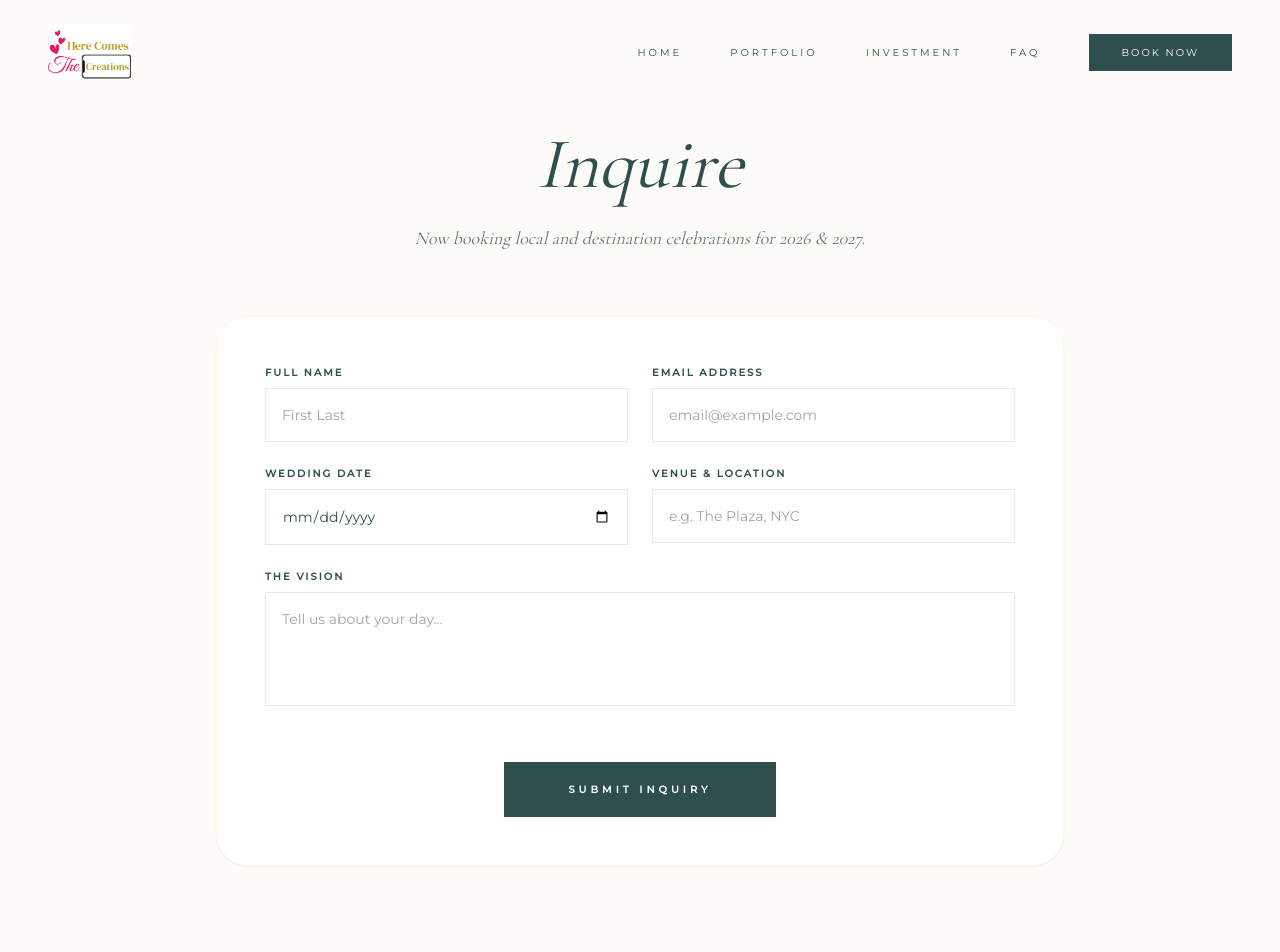
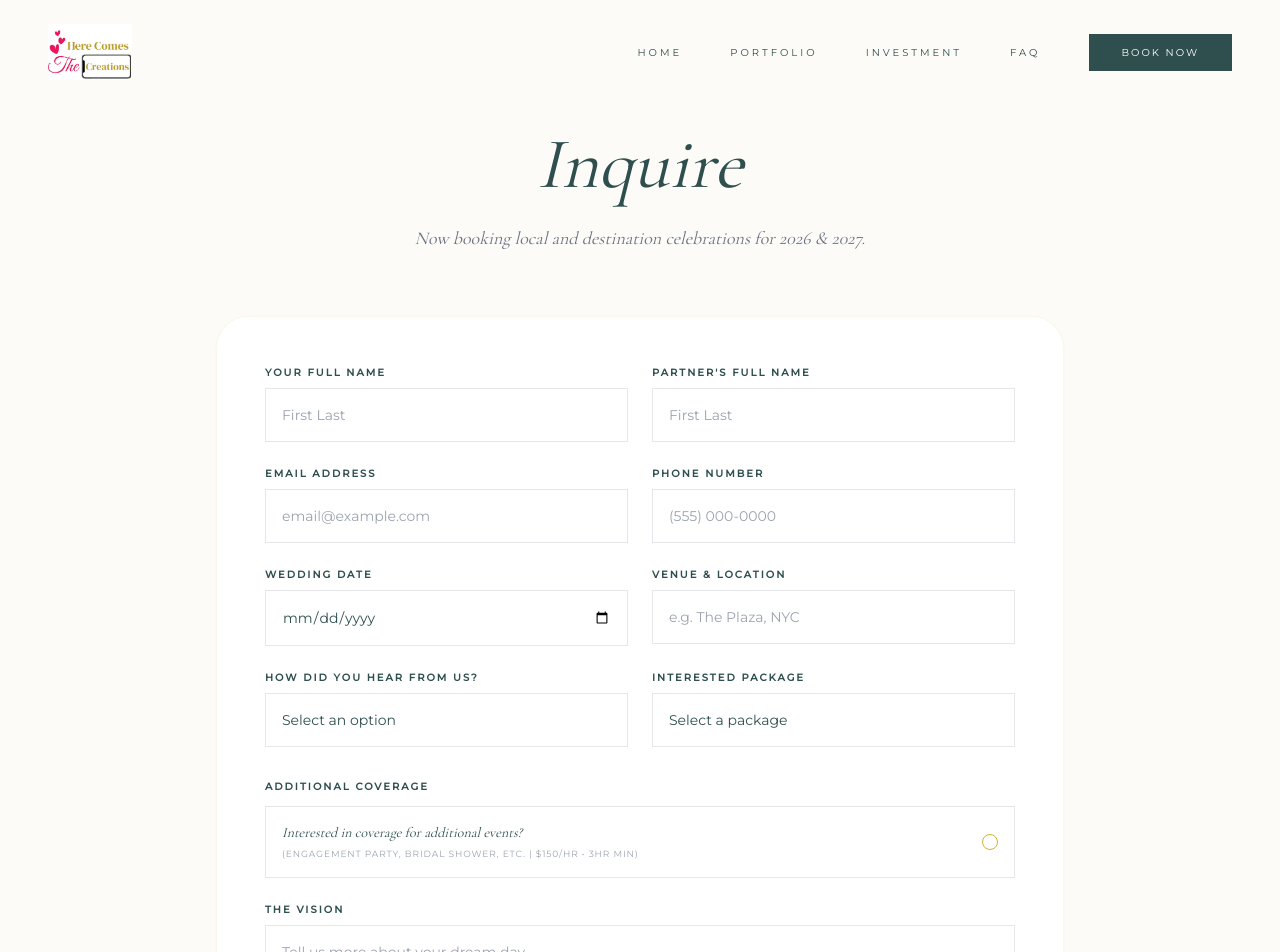
Before and after one commit to justinfei9/HereComesTheCreation, a React (Vite) app: page /#/contact in a window 1280 px wide. Shown: the top 952 px of the page. Built offline with nearby package versions, Linux system fonts and the light colour scheme.

Commit message:
updating form

```diff
--- a/components/ContactForm.tsx
+++ b/components/ContactForm.tsx
@@ -2,27 +2,28 @@ import { useState } from 'react';
 
 export default function ContactForm() {
   const [result, setResult] = useState("");
+  const [extraEvents, setExtraEvents] = useState(false);
 
-const onSubmit = async (event: any) => {
+  const onSubmit = async (event: any) => {
     event.preventDefault();
     setResult("Sending....");
 
     const formData = new FormData(event.target);
     const accessKey = import.meta.env.VITE_WEB3FORMS_ACCESS_KEY;
 
-    // Safety check: If the key is missing, stop and show error
     if (!accessKey) {
       setResult("Configuration Error: Access Key Missing");
-      console.error("VITE_WEB3FORMS_ACCESS_KEY is not defined in the environment.");
       return;
     }
 
     formData.append("access_key", accessKey);
+    // Explicitly add the state of the toggle button to the form data
+    formData.append("Interested_in_Additional_Events", extraEvents ? "Yes" : "No");
 
     try {
       const response = await fetch("https://api.web3forms.com/submit", {
         method: "POST",
-        body: formData // Sending as FormData is correct for Web3Forms
+        body: formData
       });
 
       const data = await response.json();
@@ -30,6 +31,7 @@ const onSubmit = async (event: any) => {
       if (data.success) {
         setResult("Thank you! Your inquiry has been sent.");
         event.target.reset();
+        setExtraEvents(false);
       } else {
         setResult(data.message || "Error submitting form");
       }
@@ -38,23 +40,27 @@ const onSubmit = async (event: any) => {
     }
   };
 
-
   return (
     <div className="w-full">
       <form onSubmit={onSubmit} className="space-y-6">
 
-        {/* Simple Input Grid */}
         <div className="grid grid-cols-1 md:grid-cols-2 gap-6">
 
           {/* Full Name */}
           <div className="flex flex-col space-y-2 text-left">
-            <label className="text-[10px] font-bold uppercase tracking-[0.2em] text-wedding-slate">Full Name</label>
+            <label className="text-[10px] font-bold uppercase tracking-[0.2em] text-wedding-slate">Your Full Name</label>
             <input
-              type="text"
-              name="name"
-              placeholder="First Last"
+              type="text" name="name" placeholder="First Last" required
               className="w-full p-4 border border-gray-200 bg-white focus:border-wedding-gold outline-none transition-all text-wedding-slate rounded-none text-sm"
-              required
+            />
+          </div>
+
+          {/* Fiance Full Name */}
+          <div className="flex flex-col space-y-2 text-left">
+            <label className="text-[10px] font-bold uppercase tracking-[0.2em] text-wedding-slate">Partner's Full Name</label>
+            <input
+              type="text" name="fiance_name" placeholder="First Last" required
+              className="w-full p-4 border border-gray-200 bg-white focus:border-wedding-gold outline-none transition-all text-wedding-slate rounded-none text-sm"
             />
           </div>
 
@@ -62,11 +68,17 @@ const onSubmit = async (event: any) => {
           <div className="flex flex-col space-y-2 text-left">
             <label className="text-[10px] font-bold uppercase tracking-[0.2em] text-wedding-slate">Email Address</label>
             <input
-              type="email"
-              name="email"
-              placeholder="email@example.com"
+              type="email" name="email" placeholder="email@example.com" required
               className="w-full p-4 border border-gray-200 bg-white focus:border-wedding-gold outline-none transition-all text-wedding-slate rounded-none text-sm"
-              required
+            />
+          </div>
+
+          {/* Phone Number */}
+          <div className="flex flex-col space-y-2 text-left">
+            <label className="text-[10px] font-bold uppercase tracking-[0.2em] text-wedding-slate">Phone Number</label>
+            <input
+              type="tel" name="phone" placeholder="(555) 000-0000" required
+              className="w-full p-4 border border-gray-200 bg-white focus:border-wedding-gold outline-none transition-all text-wedding-slate rounded-none text-sm"
             />
           </div>
 
@@ -74,10 +86,8 @@ const onSubmit = async (event: any) => {
           <div className="flex flex-col space-y-2 text-left">
             <label className="text-[10px] font-bold uppercase tracking-[0.2em] text-wedding-slate">Wedding Date</label>
             <input
-              type="date"
-              name="wedding_date"
+              type="date" name="wedding_date" required
               className="w-full p-4 border border-gray-200 bg-white focus:border-wedding-gold outline-none transition-all text-wedding-slate rounded-none text-sm cursor-pointer"
-              required
             />
           </div>
 
@@ -85,28 +95,72 @@ const onSubmit = async (event: any) => {
           <div className="flex flex-col space-y-2 text-left">
             <label className="text-[10px] font-bold uppercase tracking-[0.2em] text-wedding-slate">Venue & Location</label>
             <input
-              type="text"
-              name="venue"
-              placeholder="e.g. The Plaza, NYC"
+              type="text" name="venue" placeholder="e.g. The Plaza, NYC" required
               className="w-full p-4 border border-gray-200 bg-white focus:border-wedding-gold outline-none transition-all text-wedding-slate rounded-none text-sm"
-              required
             />
           </div>
+
+          {/* Referral Source */}
+          <div className="flex flex-col space-y-2 text-left">
+            <label className="text-[10px] font-bold uppercase tracking-[0.2em] text-wedding-slate">How did you hear from us?</label>
+            <select
+              name="referral" required
+              className="w-full p-4 border border-gray-200 bg-white focus:border-wedding-gold outline-none transition-all text-wedding-slate rounded-none text-sm appearance-none"
+            >
+              <option value="">Select an option</option>
+              <option value="Instagram">Instagram</option>
+              <option value="TikTok">TikTok</option>
+              <option value="Referral">Referral</option>
+              <option value="Google">Google</option>
+              <option value="Other">Other</option>
+            </select>
+          </div>
+
+          {/* Package Interest */}
+          <div className="flex flex-col space-y-2 text-left">
+            <label className="text-[10px] font-bold uppercase tracking-[0.2em] text-wedding-slate">Interested Package</label>
+            <select
+              name="package" required
+              className="w-full p-4 border border-gray-200 bg-white focus:border-wedding-gold outline-none transition-all text-wedding-slate rounded-none text-sm appearance-none"
+            >
+              <option value="">Select a package</option>
+              <option value="Essential">Essential Collection</option>
+              <option value="Luxury">Luxury Collection</option>
+              <option value="Bespoke">Bespoke / Destination</option>
+            </select>
+          </div>
+        </div>
+
+        {/* Additional Events Toggle Button */}
+        <div className="flex flex-col space-y-3 pt-2">
+          <label className="text-[10px] font-bold uppercase tracking-[0.2em] text-wedding-slate text-left">Additional Coverage</label>
+          <button
+            type="button"
+            onClick={() => setExtraEvents(!extraEvents)}
+            className={`w-full p-4 text-left transition-all border ${extraEvents ? 'border-wedding-gold bg-wedding-gold/5' : 'border-gray-200 bg-white'}`}
+          >
+            <div className="flex items-center justify-between">
+              <div>
+                <p className="text-sm font-serif italic text-wedding-slate">Interested in coverage for additional events?</p>
+                <p className="text-[9px] uppercase tracking-widest text-gray-400 mt-1">(Engagement Party, Bridal Shower, etc. | $150/hr • 3hr min)</p>
+              </div>
+              <div className={`w-4 h-4 rounded-full border border-wedding-gold flex items-center justify-center`}>
+                {extraEvents && <div className="w-2 h-2 bg-wedding-gold rounded-full" />}
+              </div>
+            </div>
+          </button>
         </div>
 
         {/* Message / Vision */}
         <div className="flex flex-col space-y-2 text-left">
           <label className="text-[10px] font-bold uppercase tracking-[0.2em] text-wedding-slate">The Vision</label>
           <textarea
-            name="message"
-            rows={4}
-            placeholder="Tell us about your day..."
+            name="message" rows={4} placeholder="Tell us more about your dream day..." required
             className="w-full p-4 border border-gray-200 bg-white focus:border-wedding-gold outline-none transition-all text-wedding-slate resize-none rounded-none text-sm"
-            required
           />
         </div>
 
-        {/* Original Centered Button Style */}
+        {/* Centered Button */}
         <div className="pt-8 flex justify-center">
           <button
             type="submit"
@@ -116,7 +170,6 @@ const onSubmit = async (event: any) => {
           </button>
         </div>
 
-        {/* Success / Error Message */}
         {result && (
           <p className="text-wedding-gold font-serif italic text-center mt-6 text-lg animate-pulse">
             {result}
```
Also changed, not shown: public/content/founderPic2NB.png (added).
